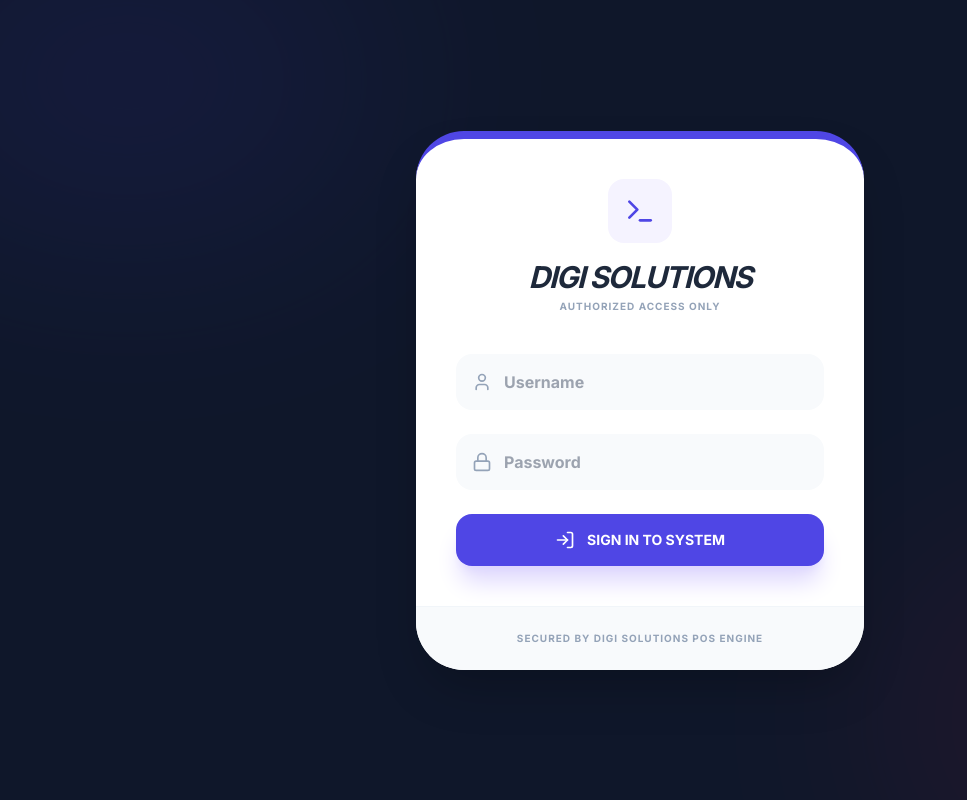
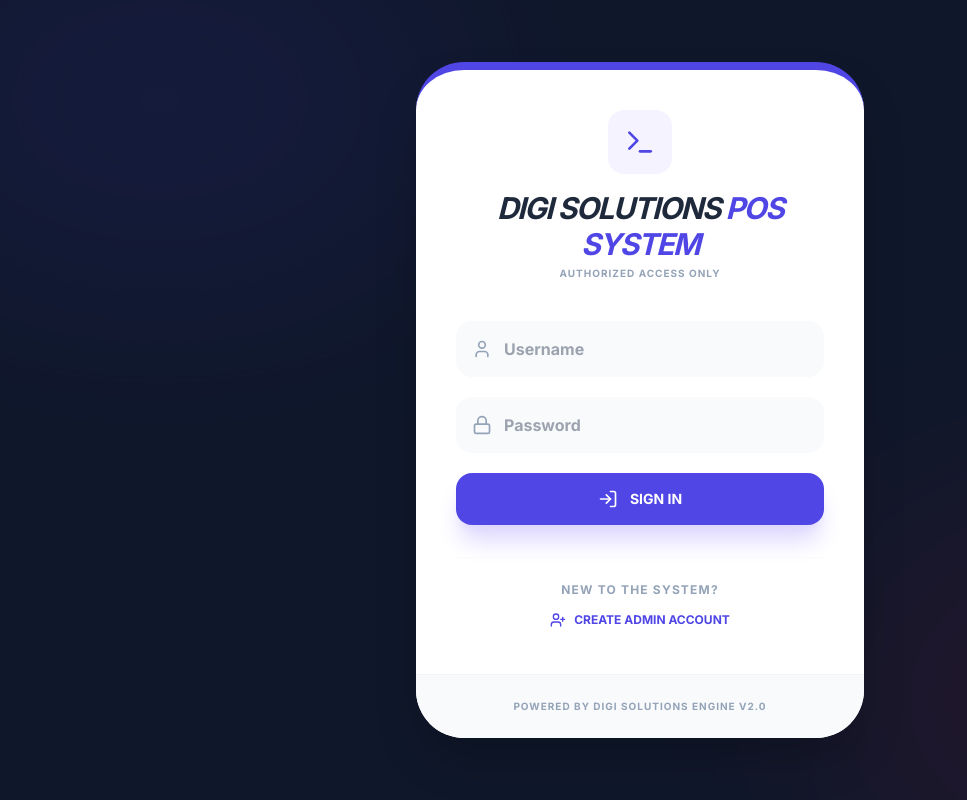
Before and after one commit to ThanushDev/Smart-POS-System, a React (Vite) app: page / in a window 1280 px wide. Shown: the whole page, without its empty margins (0-967 px from the left). Built offline with nearby package versions, Linux system fonts and the light colour scheme; no server answers; what @radix-ui/themes would draw is missing.

Commit message:
Update Login.tsx

```diff
--- a/src/pages/Login.tsx
+++ b/src/pages/Login.tsx
@@ -1,7 +1,7 @@
 import React, { useState } from 'react';
 import axios from 'axios';
 import { toast } from 'react-toastify';
-import { LogIn, Lock, User, Terminal } from 'lucide-react';
+import { LogIn, Lock, User, Terminal, UserPlus } from 'lucide-react';
 
 const Login = () => {
   const [formData, setFormData] = useState({ username: '', password: '' });
@@ -16,22 +16,17 @@ const Login = () => {
 
       if (res.data.success) {
         const user = res.data.user;
-
-        // 1. User තොරතුරු LocalStorage හි සේව් කිරීම (පද්ධතිය පුරා භාවිතා කිරීමට)
         localStorage.setItem('currentUser', JSON.stringify(user));
         toast.success(`Welcome back, ${user.name}!`);
 
-        // 2. Role එක අනුව අදාළ පිටුවට යොමු කිරීම
         if (user.role === 'Admin') {
-          // Admin නම් Dashboard එකට
           window.location.href = '/dashboard';
         } else {
-          // Staff/Employee නම් කෙලින්ම Cashier Counter (New Bill) එකට
           window.location.href = '/new-bill';
         }
       }
     } catch (err: any) {
-      toast.error(err.response?.data?.message || "Login failed. Please check credentials.");
+      toast.error(err.response?.data?.message || "Login failed. Check credentials.");
     } finally {
       setIsLoading(false);
     }
@@ -39,10 +34,10 @@ const Login = () => {
 
   return (
     <div className="min-h-screen bg-slate-900 flex items-center justify-center p-6 relative overflow-hidden">
-      {/* Background Decorative Elements */}
+      {/* Background Shapes */}
       <div className="absolute top-0 left-0 w-full h-full opacity-10 pointer-events-none">
-        <div className="absolute top-[-10%] left-[-10%] w-[40%] h-[40%] bg-indigo-600 rounded-full blur-[120px]"></div>
-        <div className="absolute bottom-[-10%] right-[-10%] w-[40%] h-[40%] bg-rose-600 rounded-full blur-[120px]"></div>
+        <div className="absolute top-[-10%] left-[-10%] w-[45%] h-[45%] bg-indigo-600 rounded-full blur-[120px]"></div>
+        <div className="absolute bottom-[-10%] right-[-10%] w-[45%] h-[45%] bg-rose-600 rounded-full blur-[120px]"></div>
       </div>
 
       <div className="w-full max-w-md relative z-10">
@@ -52,11 +47,14 @@ const Login = () => {
               <div className="inline-flex items-center justify-center w-16 h-16 bg-indigo-50 text-indigo-600 rounded-2xl mb-4">
                 <Terminal size={32} />
               </div>
-              <h1 className="text-3xl font-black italic text-slate-800 uppercase tracking-tighter">DIGI SOLUTIONS</h1>
+              {/* නම වෙනස් කරන ලදි */}
+              <h1 className="text-3xl font-black italic text-slate-800 uppercase tracking-tighter">
+                DIGI SOLUTIONS <span className="text-indigo-600">POS SYSTEM</span>
+              </h1>
               <p className="text-slate-400 font-bold uppercase text-[10px] tracking-widest mt-1">Authorized Access Only</p>
             </header>
 
-            <form onSubmit={handleLogin} className="space-y-6">
+            <form onSubmit={handleLogin} className="space-y-5">
               <div className="relative group">
                 <User className="absolute left-4 top-1/2 -translate-y-1/2 text-slate-400 group-focus-within:text-indigo-600 transition-colors" size={20} />
                 <input
@@ -86,16 +84,27 @@ const Login = () => {
               >
                 {isLoading ? "Authenticating..." : (
                   <>
-                    <LogIn size={20} /> Sign In to System
+                    <LogIn size={20} /> Sign In
                   </>
                 )}
               </button>
             </form>
+
+            {/* Register Page එකට යාමට ඇති කොටස */}
+            <div className="mt-8 pt-6 border-t border-slate-50 text-center">
+              <p className="text-slate-400 text-xs font-bold uppercase tracking-widest mb-3">New to the system?</p>
+              <button
+                onClick={() => window.location.href = '/register'}
+                className="inline-flex items-center gap-2 text-indigo-600 font-black text-xs uppercase hover:underline decoration-2 underline-offset-4"
+              >
+                <UserPlus size={16} /> Create Admin Account
+              </button>
+            </div>
           </div>
 
           <div className="bg-slate-50 p-6 text-center border-t border-slate-100">
             <p className="text-[10px] font-black text-slate-400 uppercase tracking-widest">
-              Secured by Digi Solutions POS Engine
+              Powered by Digi Solutions Engine v2.0
             </p>
           </div>
         </div>
```
